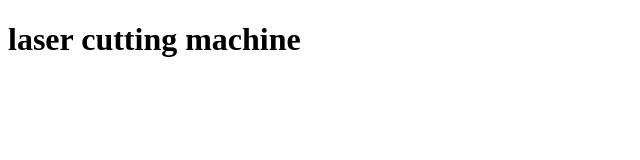
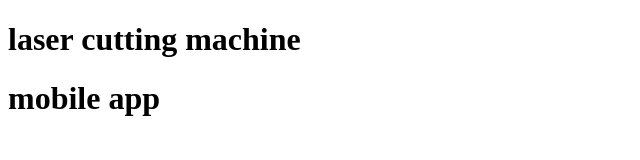
Before and after one commit to Archanab5220/devops, a plain HTML site: page index.html in a window 1280 px wide. Shown: the whole page, without its empty margins (0-640 px from the left). Drawn offline with Linux system fonts and the light colour scheme.

Commit message:
Update index.html

```diff
--- a/index.html
+++ b/index.html
@@ -7,5 +7,6 @@
 </head>
 <body>
     <h1>laser cutting machine</h1>
+    <h1>mobile app</h1>
 </body>
 </html>
```
